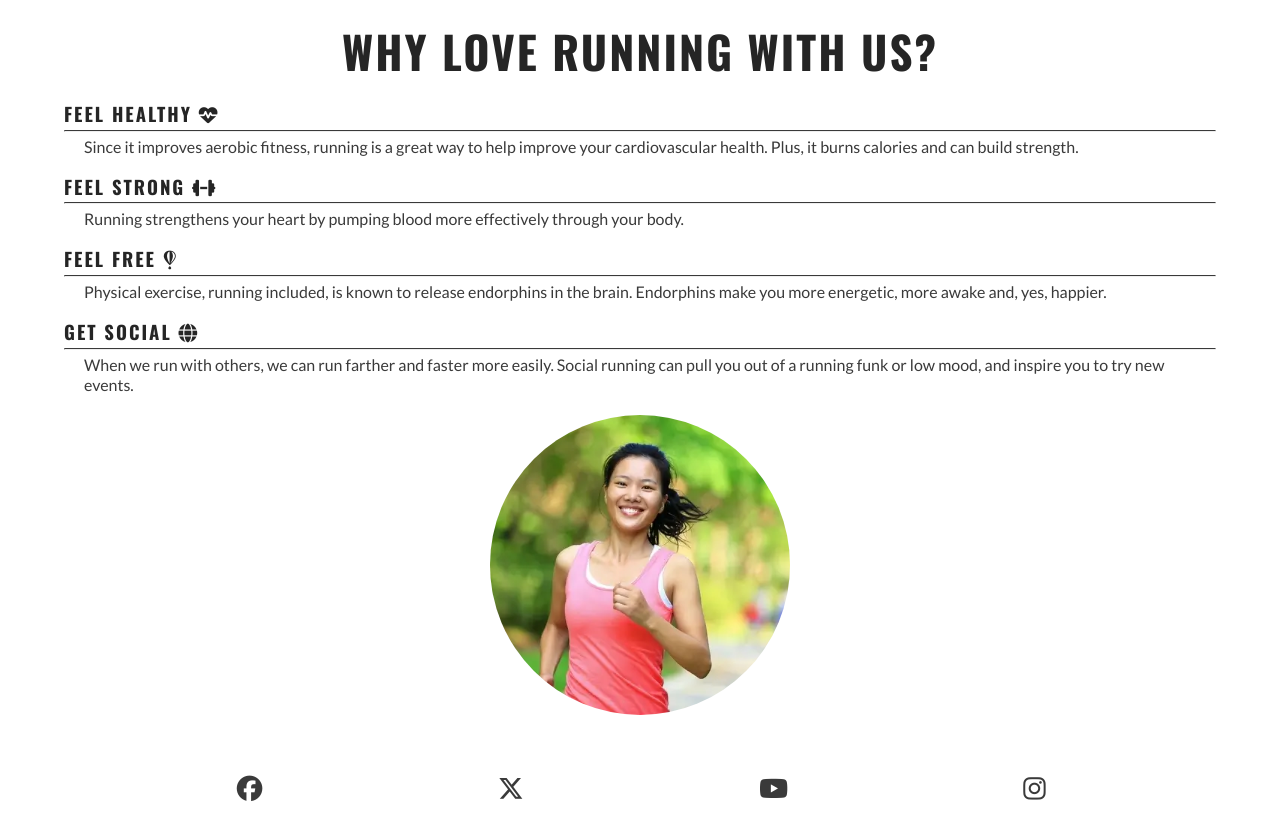
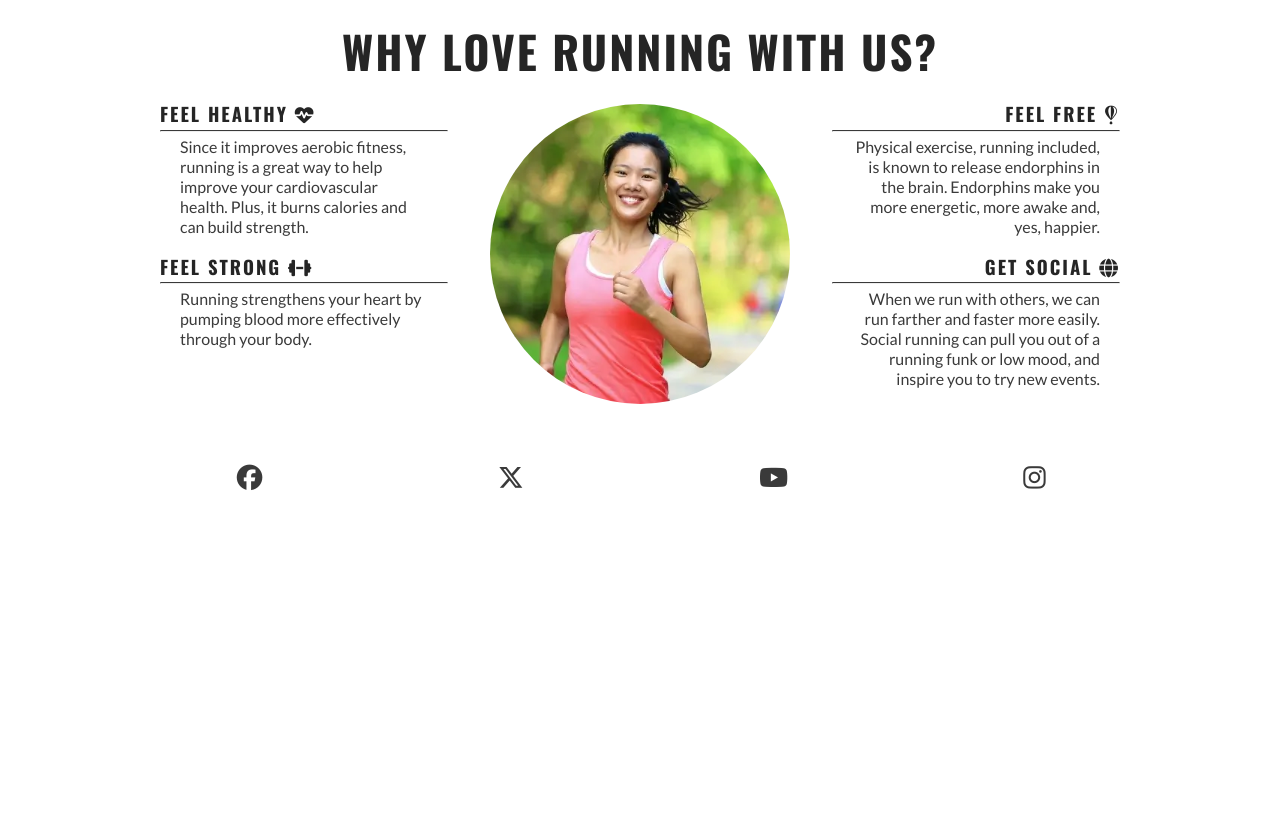
Before and after one commit to Sascha-netizen/love-running, a plain HTML site: page index.html in a window 1280 px wide. Shown: the part 681-1504 px from the top of the page. After the commit the page ends 1193 px from the top, so only its background shows below. Drawn offline with nearby package versions, Linux system fonts and the light colour scheme.

Commit message:
Make reasons section responsive.

```diff
--- a/assets/css/style.css
+++ b/assets/css/style.css
@@ -217,7 +217,27 @@ main {
     width: 300px;
     right: 50px;
 }
+
+/* Reasons section */
+#benefits-physical,
+#benefits-mental {
+    display: flex;
+    flex-direction: column;
+    width: 100%;
 }
+#benefits-physical > div,
+#benefits-mental > div {
+    width: 75%;
+}
+
+/* The mental benefits align to the right */
+#benefits-mental > div {
+    text-align: end;
+    align-self: flex-end;
+}
+
+}
+
 
 /* Large devices (laptops and desktops, 992px and up) */
 @media screen and (min-width: 992px) {
@@ -225,3 +245,31 @@ main {
         border-bottom: 1px solid #3a3a3a;
     }
 }
+
+/* Large devices (1200px and up) */
+@media screen and (min-width: 1200px) {
+    #benefits {
+        display: flex;
+        flex-direction: row;
+    }
+
+    #benefits > div {
+        flex: 1;
+    }
+
+    #benefits-image {
+        order: 0;
+    }
+
+    #benefits-mental {
+        order: 1;
+    }
+
+    #benefits-mental > div {
+        align-self: flex-start;
+    }
+
+    #benefits-physical > div {
+        align-self: flex-end;
+    }
+}
```
